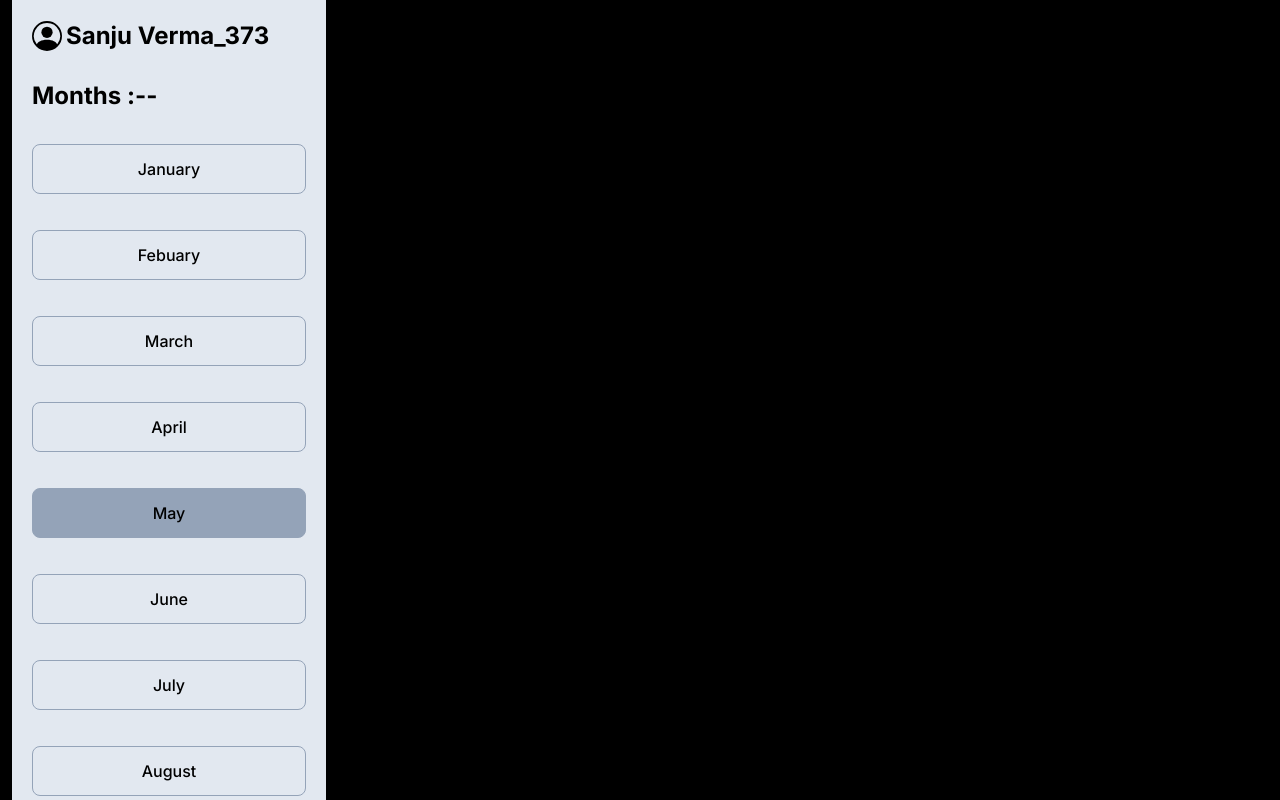
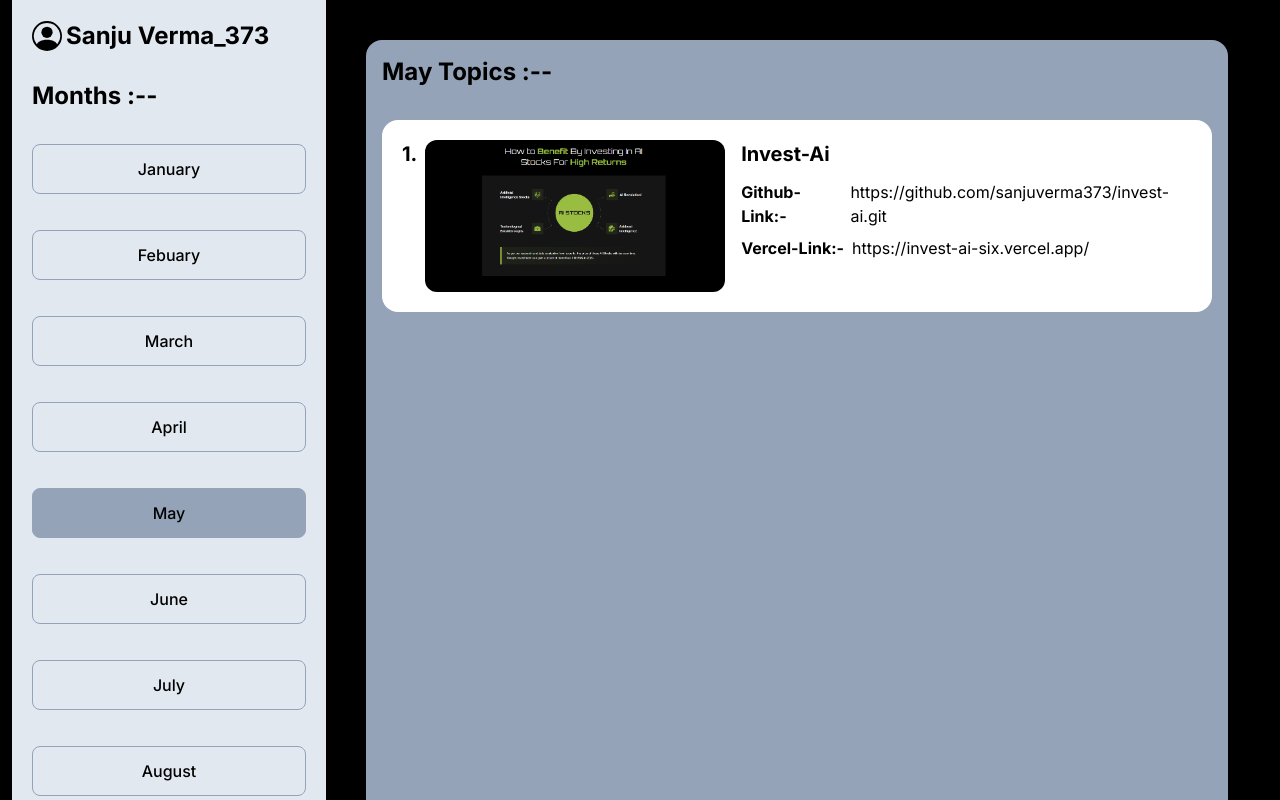
Before and after one commit to sanjuverma373/Worksheet, a Next.js app: page / in a window 1280 px wide. Both pictures are taken after a click on the button "May". Shown: the top 800 px of the page. Built offline with nearby package versions, Linux system fonts and the light colour scheme.

Commit message:
new-page-update

```diff
--- a/src/app/components/Page.jsx
+++ b/src/app/components/Page.jsx
@@ -401,6 +401,33 @@ const Page = () => {
                                                                         </div>
                                                                 </div>
                                                 }
+                                                {
+                                                        first === "tab5" &&
+                                                        <div className=' bg-slate-400 p-4 rounded-2xl w-full h-[1080px] overflow-hidden overflow-y-scroll flex flex-col'>
+                                                                        <h2 className='font-bold text-2xl text-black pb-8'>May Topics :--</h2>
+                                                                        <div className=' bg-white flex gap-7 p-5 rounded-2xl '>
+                                                                                <div className=' gap-2 flex'>
+                                                                                        <p className='font-bold text-xl'>1.</p>
+                                                                                    <Image className=' object-cover rounded-xl' src="/image/invest-ai.png" alt='img' height={300} width={300}/>
+
+                                                                                </div>
+                                                                                <div className=' flex gap-6'>
+                                                                                        <div>
+                                                                                        <p className=' font-bold pb-3 text-xl'>Invest-Ai</p>
+                                                                                                <div className=' flex items-center gap-2'>
+                                                                                                        <p className='font-bold'>Github-Link:-</p>
+                                                                                                        <a href="https://github.com/sanjuverma373/invest-ai.git" target='_blank'>https://github.com/sanjuverma373/invest-ai.git</a>
+                                                                                                </div>
+                                                                                                <div className=' flex items-center gap-2 pt-2'>
+                                                                                                        <p className='font-bold'>Vercel-Link:-</p>
+                                                                                                        <a href="https://invest-ai-six.vercel.app/" target='_blank'>https://invest-ai-six.vercel.app/</a>
+                                                                                                </div>
+                                                                                        </div>
+                                                                                </div>
+                                                                        </div>
+
+                                                                </div>
+                                                }
 
                                         </div>
                                 </div>
```
Also changed, not shown: public/image/invest-ai.png (added).
